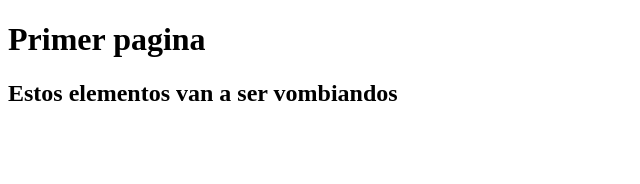
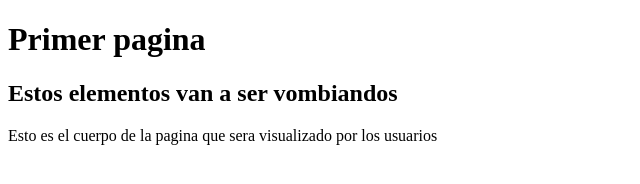
Before and after one commit to jespinoza711/RepoEjemplo, a plain HTML site: page index.html in a window 1280 px wide. Shown: the whole page, without its empty margins (0-640 px from the left). Drawn offline with Linux system fonts and the light colour scheme.

Commit message:
Agrego texto al body de la pagina

```diff
--- a/index.html
+++ b/index.html
@@ -7,5 +7,6 @@
     <body>
         <h1>Primer pagina</h1>
         <h2>Estos elementos van a ser vombiandos</h2>
+        Esto es el cuerpo de la pagina que sera visualizado por los usuarios
     </body>
 </html>
```
